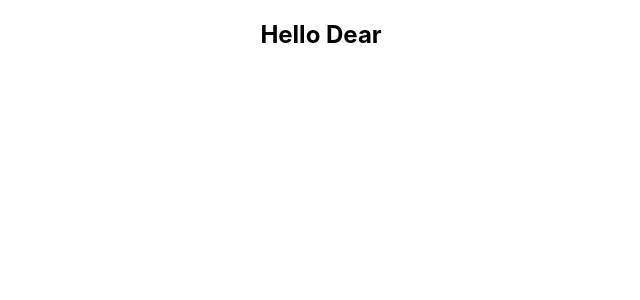
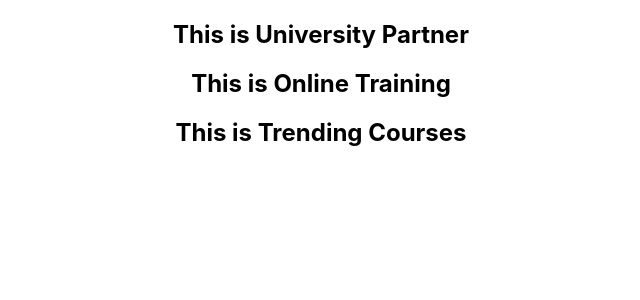
Before and after one commit to Jahangir-Alam-Noman/bright-view-council, a React (Create React App) app: page / in a window 1280 px wide. Shown: the top 300 px of the page, without its empty margins (319-959 px from the left). Built offline with nearby package versions, Linux system fonts and the light colour scheme.

Commit message:
Components initialized

```diff
--- a/src/App.js
+++ b/src/App.js
@@ -2,11 +2,12 @@
 
 import logo from "./logo.svg";
 import "./App.css";
+import Home from "./components/Home/Home/Home";
 
 function App() {
   return (
     <div className='App'>
-      <h2>Hello Dear</h2>
+      <Home></Home>
     </div>
   );
 }
--- a/src/components/Home/Home/Home.js
+++ b/src/components/Home/Home/Home.js
@@ -1,11 +1,16 @@
 /** @format */
 
 import React from "react";
+import OnlineTraining from "../OnlineTraining/OnlineTraining";
+import TrendingCourses from "../TrendingCourses/TrendingCourses";
+import UniversityPartner from "../UniversityPartner/UniversityPartner";
 
 const Home = () => {
   return (
     <div>
-      <h2>This is Home Page</h2>
+      <UniversityPartner></UniversityPartner>
+      <OnlineTraining></OnlineTraining>
+      <TrendingCourses></TrendingCourses>
     </div>
   );
 };
--- /dev/null
+++ b/src/components/Home/OnlineTraining/OnlineTraining.css
@@ -0,0 +1 @@
+/** @format */
--- /dev/null
+++ b/src/components/Home/OnlineTraining/OnlineTraining.js
@@ -0,0 +1,14 @@
+/** @format */
+
+import React from "react";
+import "./OnlineTraining.css";
+
+const OnlineTraining = () => {
+  return (
+    <div>
+      <h2>This is Online Training</h2>
+    </div>
+  );
+};
+
+export default OnlineTraining;
--- /dev/null
+++ b/src/components/Home/TrendingCourses/TrendingCourses.css
@@ -0,0 +1 @@
+/** @format */
--- /dev/null
+++ b/src/components/Home/TrendingCourses/TrendingCourses.js
@@ -0,0 +1,14 @@
+/** @format */
+
+import React from "react";
+import "./TrendingCourses.css";
+
+const TrendingCourses = () => {
+  return (
+    <div>
+      <h2>This is Trending Courses</h2>
+    </div>
+  );
+};
+
+export default TrendingCourses;
--- /dev/null
+++ b/src/components/Home/UniversityPartner/UniversityPartner.js
@@ -0,0 +1,14 @@
+/** @format */
+
+import React from "react";
+import "./UniversityPartner.css";
+
+const UniversityPartner = () => {
+  return (
+    <div>
+      <h2>This is University Partner</h2>
+    </div>
+  );
+};
+
+export default UniversityPartner;
```
Also changed, not shown: src/components/Home/UniversityPartner/UniversityPartner.css (added).
